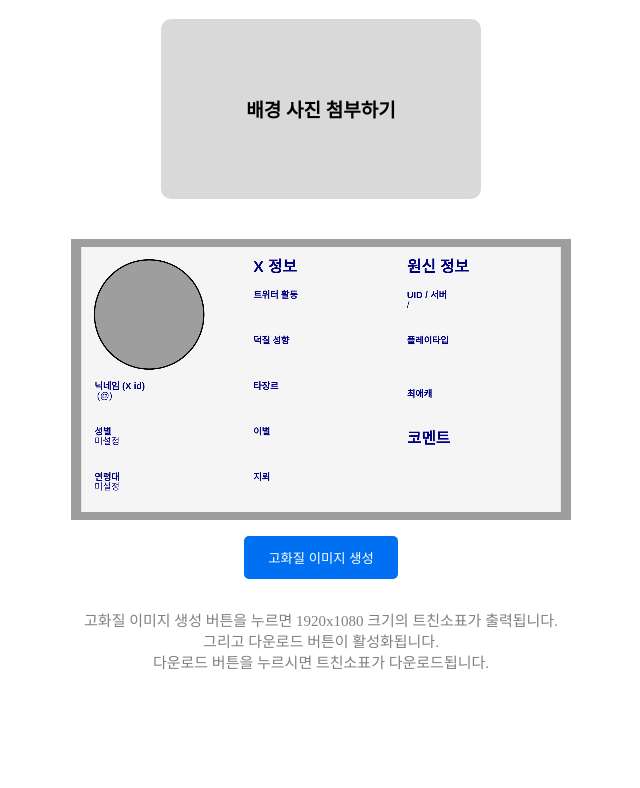
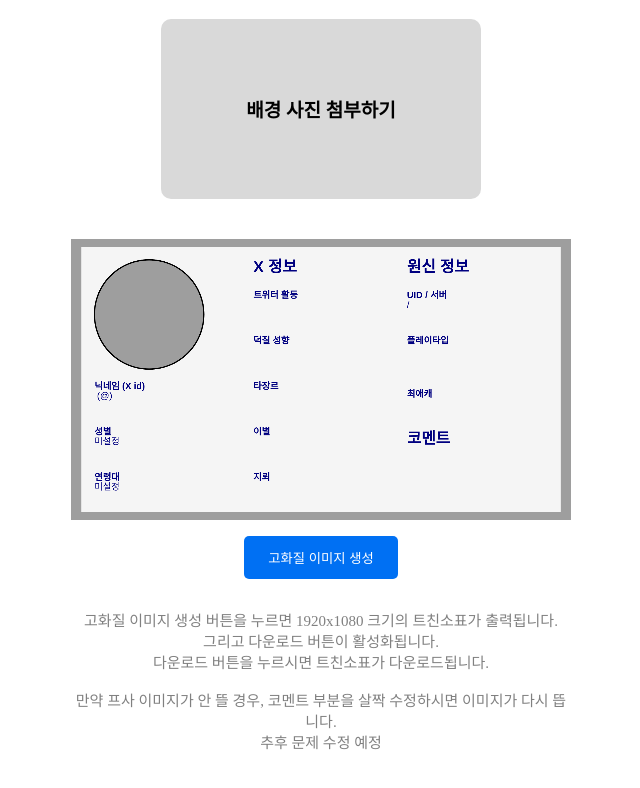
Before and after one commit to ParkGiraffe/genshin-xchinso-autogen, a Next.js app: page / in a window 1280 px wide. Shown: the part 2304-3092 px from the top of the page, without its empty margins (319-959 px from the left). Before the commit the page ends 3036 px from the top, so only its background shows below. Built offline with nearby package versions, Linux system fonts and the light colour scheme.

Commit message:
Docs: 문제점 알림문구 작성

```diff
--- a/src/app/page.js
+++ b/src/app/page.js
@@ -191,6 +191,11 @@ export default function Home() {
             출력됩니다. <br />
             그리고 다운로드 버튼이 활성화됩니다. <br />
             다운로드 버튼을 누르시면 트친소표가 다운로드됩니다.
+
+            <br />
+            <br />
+            만약 프사 이미지가 안 뜰 경우, 코멘트 부분을 살짝 수정하시면 이미지가 다시 뜹니다.<br />
+            추후 문제 수정 예정
           </NoticeText>
 
           {showFhd && (
```
